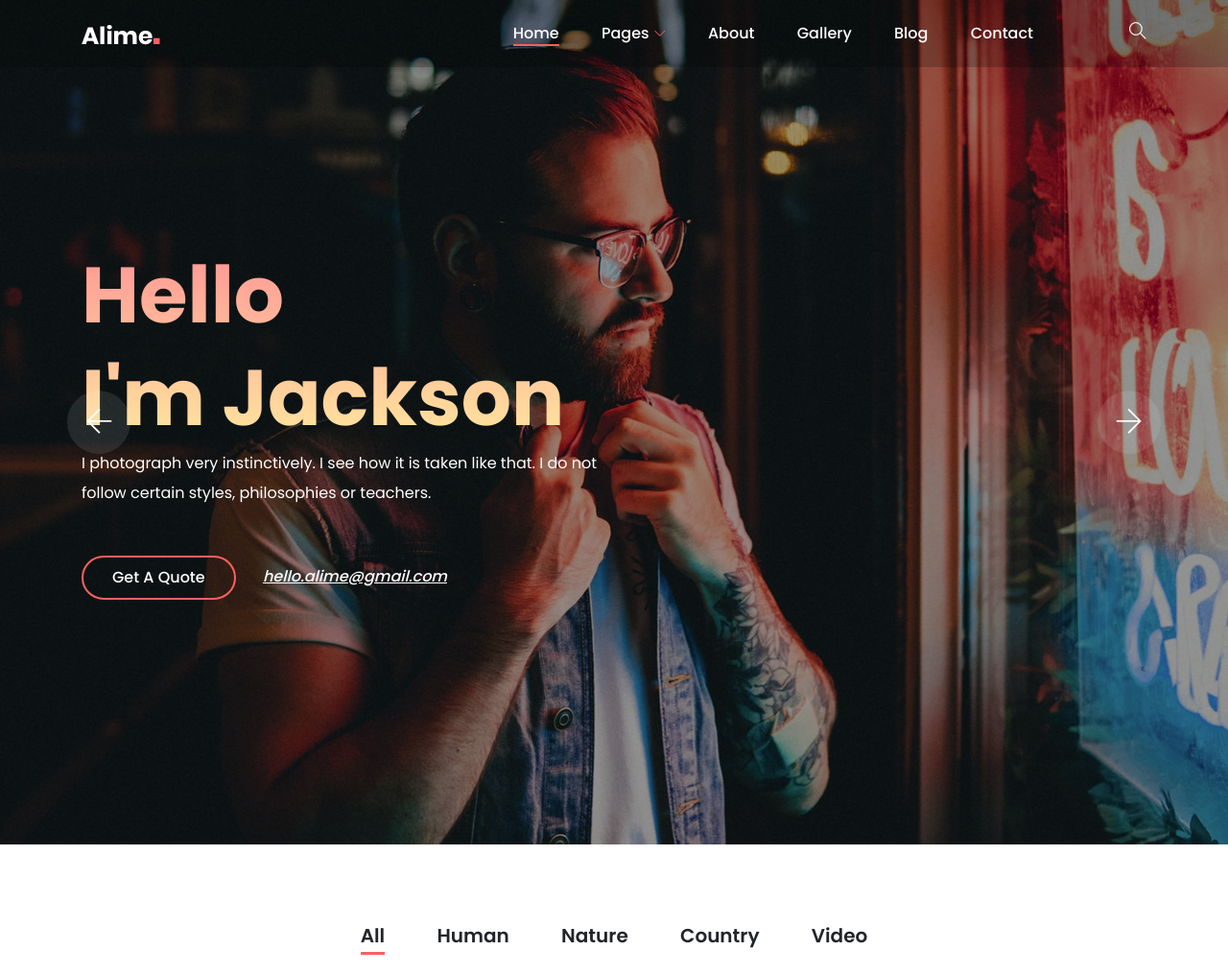
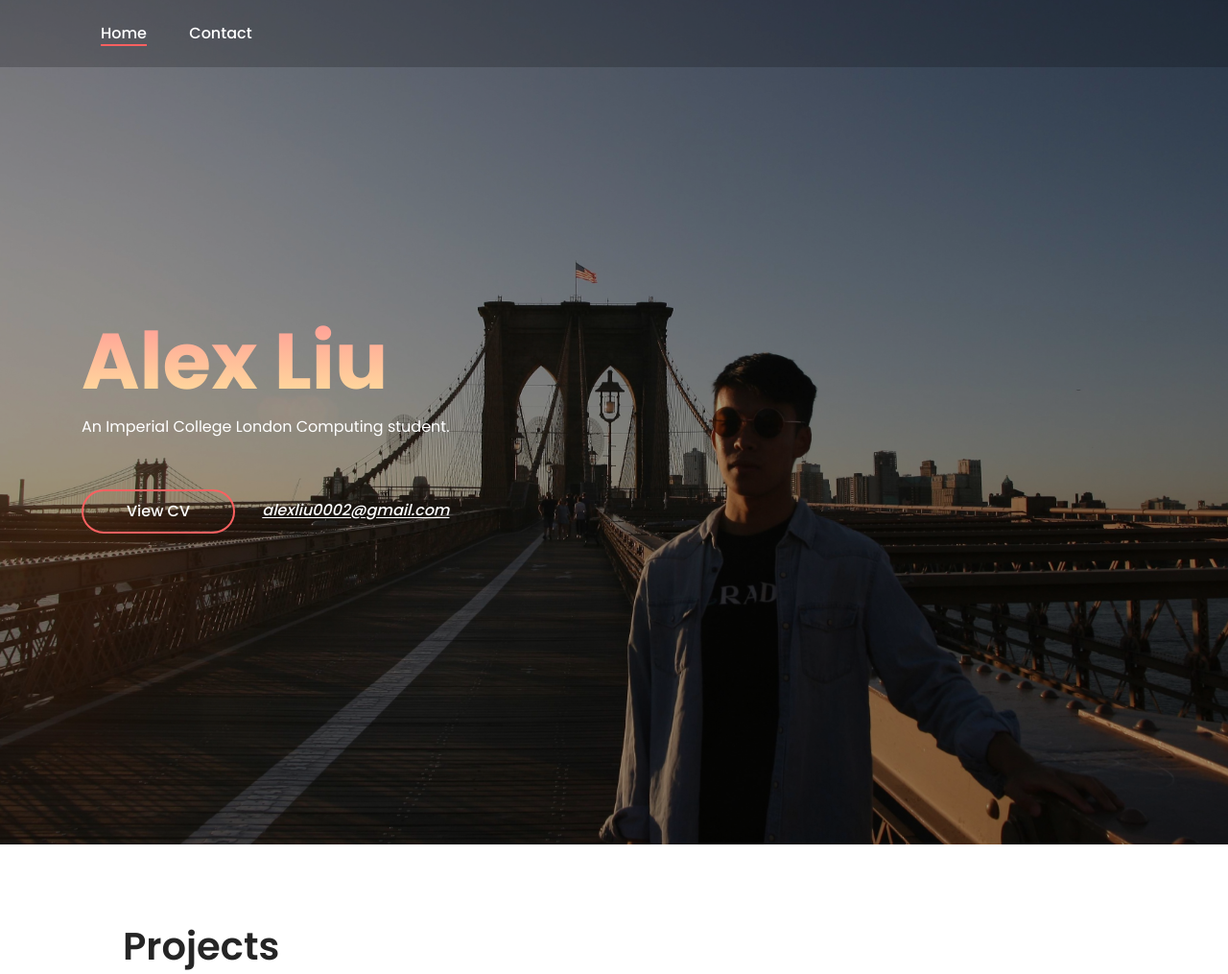
Before and after one commit to axl0002/axl0002.github.io, a website: page index.html in a window 1280 px wide. Shown: the top 1015 px of the page at 96% size. Drawn offline with Linux system fonts and the light colour scheme; files whose address does not match are found by name.

Commit message:
Change background iamge

```diff
--- a/index.html
+++ b/index.html
@@ -8,7 +8,7 @@
     <meta name="viewport" content="width=device-width, initial-scale=1, shrink-to-fit=no">
 
     <!-- Title -->
-    <title>Alime - Photography HTML Template</title>
+    <title>Alex Liu</title>
 
     <!-- Favicon -->
     <link rel="icon" href="./img/core-img/favicon.png">
@@ -26,14 +26,14 @@
     <!-- /Preloader -->
 
     <!-- Top Search Form Area -->
-    <div class="top-search-area">
+    <!-- <div class="top-search-area">
         <div class="modal fade" id="searchModal" tabindex="-1" role="dialog" aria-hidden="true">
             <div class="modal-dialog modal-dialog-centered" role="document">
                 <div class="modal-content">
                     <div class="modal-body">
-                        <!-- Close -->
+                        Close
                         <button type="button" class="btn close-btn" data-dismiss="modal"><i class="ti-close"></i></button>
-                        <!-- Form -->
+                        Form
                         <form action="index.html" method="post">
                             <input type="search" name="top-search-bar" class="form-control" placeholder="Search and hit enter...">
                             <button type="submit">Search</button>
@@ -42,7 +42,7 @@
                 </div>
             </div>
         </div>
-    </div>
+    </div> -->
 
     <!-- Header Area Start -->
     <header class="header-area">
@@ -54,7 +54,7 @@
                     <nav class="classy-navbar justify-content-between" id="alimeNav">
 
                         <!-- Logo -->
-                        <a class="nav-brand" href="./index.html"><img src="./img/core-img/logo.png" alt=""></a>
+                        <!-- <a class="nav-brand" href="./index.html"><img src="./img/core-img/logo.png" alt=""></a> -->
 
                         <!-- Navbar Toggler -->
                         <div class="classy-navbar-toggler">
@@ -71,7 +71,7 @@
                             <div class="classynav">
                                 <ul id="nav">
                                     <li class="active"><a href="./index.html">Home</a></li>
-                                    <li><a href="#">Pages</a>
+                                    <!-- <li><a href="#">Pages</a>
                                         <ul class="dropdown">
                                             <li><a href="./index.html">- Home</a></li>
                                             <li><a href="./about.html">- About</a></li>
@@ -88,15 +88,15 @@
                                                 </ul>
                                             </li>
                                         </ul>
-                                    </li>
-                                    <li><a href="./about.html">About</a></li>
+                                    </li> -->
+                                    <!-- <li><a href="./about.html">About</a></li>
                                     <li><a href="./gallery.html">Gallery</a></li>
-                                    <li><a href="./blog.html">Blog</a></li>
+                                    <li><a href="./blog.html">Blog</a></li> -->
                                     <li><a href="./contact.html">Contact</a></li>
                                 </ul>
 
                                 <!-- Search Icon -->
-                                <div class="search-icon" data-toggle="modal" data-target="#searchModal"><i class="ti-search"></i></div>
+                                <!-- <div class="search-icon" data-toggle="modal" data-target="#searchModal"><i class="ti-search"></i></div> -->
                             </div>
                             <!-- Nav End -->
                         </div>
@@ -109,19 +109,19 @@
 
     <!-- Welcome Area Start -->
     <section class="welcome-area">
-        <div class="welcome-slides owl-carousel">
+        <!-- <div class="welcome-slides owl-carousel"> -->
             <!-- Single Slide -->
-            <div class="single-welcome-slide bg-img bg-overlay" style="background-image: url(img/bg-img/1.jpg);">
+            <div class="single-welcome-slide bg-img bg-overlay" style="background-image: url(img/bg.jpg);">
                 <div class="container h-100">
                     <div class="row h-100 align-items-center">
                         <!-- Welcome Text -->
                         <div class="col-12 col-lg-8 col-xl-6">
                             <div class="welcome-text">
-                                <h2 data-animation="bounceInDown" data-delay="900ms">Hello <br>I'm Jackson</h2>
-                                <p data-animation="bounceInDown" data-delay="500ms">I photograph very instinctively. I see how it is taken like that. I do not follow certain styles, philosophies or teachers.</p>
+                                <h2 data-animation="bounceInDown" data-delay="900ms">Alex Liu</h2>
+                                <p data-animation="bounceInDown" data-delay="500ms">An Imperial College London Computing student.</p>
                                 <div class="hero-btn-group" data-animation="bounceInDown" data-delay="100ms">
-                                    <a href="#" class="btn alime-btn mb-3 mb-sm-0 mr-4">Get a Quote</a>
-                                    <a class="hero-mail-contact" href="mailto:hello.alime@gmail.com">hello.alime@gmail.com</a>
+                                    <a href="#" class="btn alime-btn mb-3 mb-sm-0 mr-4">View CV</a>
+                                    <a class="hero-mail-contact">alexliu0002@gmail.com</a>
                                 </div>
                             </div>
                         </div>
@@ -130,11 +130,11 @@
             </div>
 
             <!-- Single Slide -->
-            <div class="single-welcome-slide bg-img bg-overlay" style="background-image: url(img/bg-img/2.jpg);">
+            <!-- <div class="single-welcome-slide bg-img bg-overlay" style="background-image: url(img/bg-img/2.jpg);">
                 <div class="container h-100">
-                    <div class="row h-100 align-items-center">
+                    <div class="row h-100 align-items-center"> -->
                         <!-- Welcome Text -->
-                        <div class="col-12 col-lg-8 col-xl-6">
+                        <!-- <div class="col-12 col-lg-8 col-xl-6">
                             <div class="welcome-text">
                                 <h2 data-animation="bounceInUp" data-delay="100ms">Hello <br>I'm Alime</h2>
                                 <p data-animation="bounceInUp" data-delay="500ms">I photograph very instinctively. I see how it is taken like that. I do not follow certain styles, philosophies or teachers.</p>
@@ -146,8 +146,8 @@
                         </div>
                     </div>
                 </div>
-            </div>
-        </div>
+            </div> -->
+        <!-- </div> -->
     </section>
     <!-- Welcome Area End -->
 
@@ -157,9 +157,10 @@
             <div class="row">
                 <div class="col-12">
                     <!-- Projects Menu -->
+                    <h1>Projects</h2>
                     <div class="alime-projects-menu">
                         <div class="portfolio-menu text-center">
-                            <button class="btn active" data-filter="*">All</button>
+                            <!-- <button class="btn active" data-filter="*">All</button> -->
                             <button class="btn" data-filter=".human">Human</button>
                             <button class="btn" data-filter=".nature">Nature</button>
                             <button class="btn" data-filter=".country">Country</button>
```
Also changed, not shown: img/bg.jpg (added).
